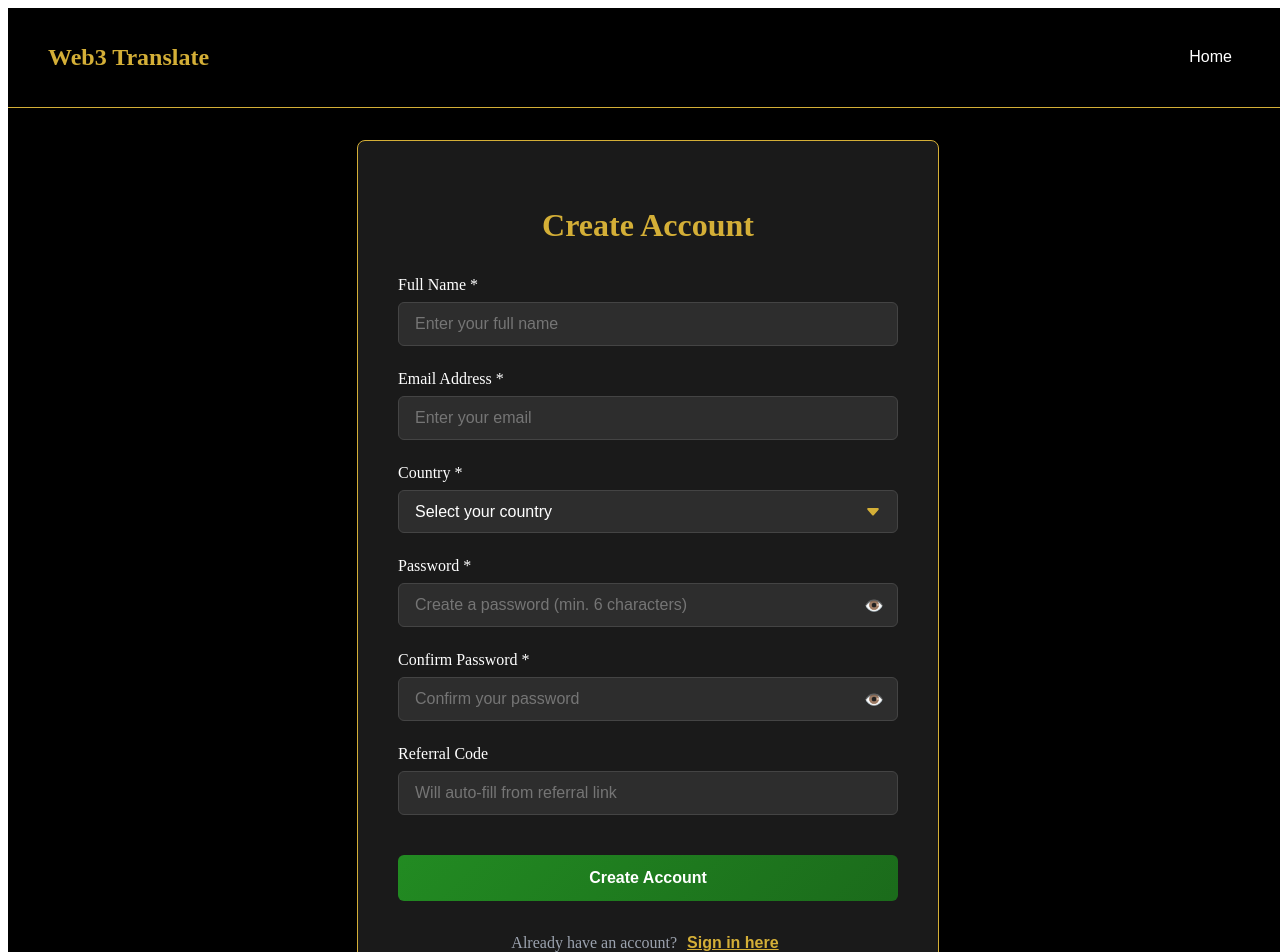
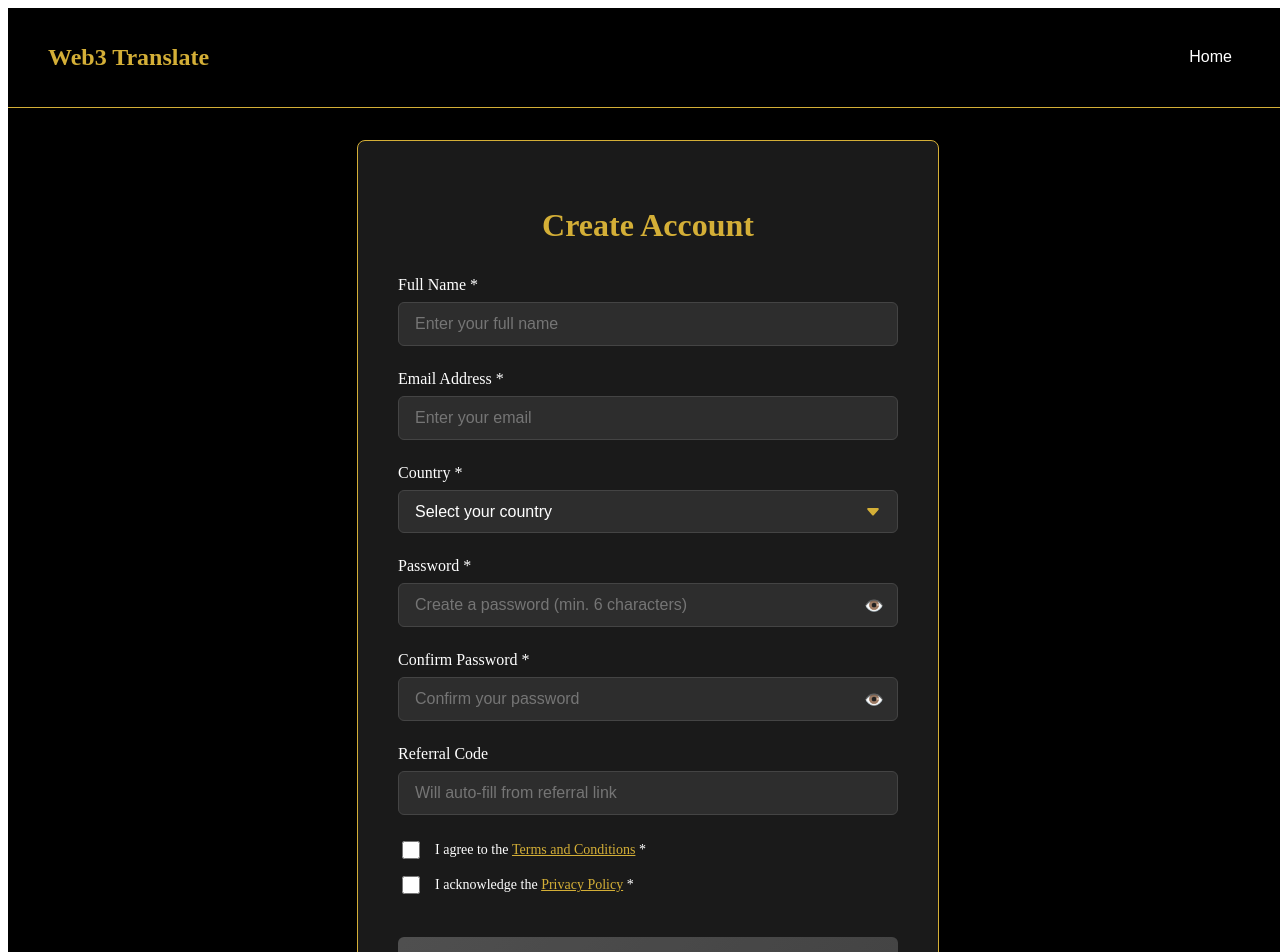
Before and after one commit to lauritalkdev/web3-translation-website, a React (Vite) app: page /register in a window 1280 px wide. Shown: the top 952 px of the page. Built offline with nearby package versions, Linux system fonts and the light colour scheme.

Commit message:
updated the Register page

```diff
--- a/src/pages/Register.tsx
+++ b/src/pages/Register.tsx
@@ -16,6 +16,8 @@ export default function Register() {
   const [showPassword, setShowPassword] = useState(false);
   const [showConfirmPassword, setShowConfirmPassword] = useState(false);
   const [loading, setLoading] = useState(false);
+  const [agreedToTerms, setAgreedToTerms] = useState(false);
+  const [agreedToPrivacy, setAgreedToPrivacy] = useState(false);
 
   // Auto-copy referral code from URL
   useEffect(() => {
@@ -53,6 +55,12 @@ export default function Register() {
       return;
     }
 
+    if (!agreedToTerms || !agreedToPrivacy) {
+      alert('Please agree to the Terms and Conditions and Privacy Policy to continue.');
+      setLoading(false);
+      return;
+    }
+
     try {
       console.log('🚀 ===== REGISTRATION START =====');
       console.log('📋 Form data:', {
@@ -64,15 +72,13 @@ export default function Register() {
       });
 
       // STEP 1: Create auth user with Supabase
-      // Store the referral code in user_metadata
       const { data, error } = await supabase.auth.signUp({
         email: formData.email.trim(),
         password: formData.password,
         options: {
           data: {
             full_name: formData.fullName.trim(),
-            country: formData.country,
-            referral_code: formData.referralCode.trim() || null // Store here for reference
+            country: formData.country
           }
         }
       });
@@ -90,63 +96,52 @@ export default function Register() {
         return;
       }
 
+      if (!data.user) {
+        alert('Registration failed. Please try again.');
+        setLoading(false);
+        return;
+      }
+
       console.log('✅ Auth user created:', data.user?.id);
-      console.log('🏷️  Metadata stored:', data.user?.user_metadata);
 
-      // STEP 2: Wait a moment for Supabase to create the profile automatically
-      // Then update the profile with the referral code to trigger our database function
-      if (data.user?.id) {
-        // Wait 500ms to ensure profile is created by Supabase
-        await new Promise(resolve => setTimeout(resolve, 500));
+      // STEP 2: Process referral code if provided
+      if (formData.referralCode.trim()) {
+        console.log('🔗 Processing referral code:', formData.referralCode);
 
-        console.log('🔄 Updating profile with referral code...');
+        // Wait a moment for profile to be created by trigger
+        await new Promise(resolve => setTimeout(resolve, 1000));
 
-        // Update the profile to add the referral code
-        // This will trigger our handle_registration_referral() function
-        const { error: updateError } = await supabase
-          .from('profiles')
-          .update({
-            referral_code: formData.referralCode.trim() || null,
-            full_name: formData.fullName.trim()
-          })
-          .eq('id', data.user.id)
-          .select();
-
-        if (updateError) {
-          console.error('❌ Profile update error:', updateError);
-
-          // If update fails, try the RPC function approach
-          if (formData.referralCode.trim()) {
-            console.log('🔄 Trying RPC function approach...');
-            const { error: rpcError } = await supabase.rpc(
-              'process_user_referral',
-              {
+        try {
+          const { data: referralData, error: referralError } = await supabase
+            .rpc('process_referral_code', {
               p_user_id: data.user.id,
               p_referral_code: formData.referralCode.trim()
+            });
+
+          if (referralError) {
+            console.error('❌ Referral error:', referralError);
+            console.log('⚠️ Referral processing failed, but account created successfully');
+          } else {
+            console.log('✅ Referral processed:', referralData);
           }
-            );
-
-            if (rpcError) {
-              console.error('❌ RPC referral processing error:', rpcError);
-            } else {
-              console.log('✅ Referral processed via RPC');
-            }
+        } catch (refErr) {
+          console.error('❌ Referral processing error:', refErr);
+          // Don't fail registration, just log the error
         }
       } else {
-          console.log('✅ Profile updated with referral code');
-        }
+        console.log('ℹ️ No referral code provided');
       }
 
-      console.log('🎯 Referral code used:', formData.referralCode);
-      console.log('🚀 ===== REGISTRATION COMPLETE =====');
+      console.log('🎉 ===== REGISTRATION COMPLETE =====');
 
       // STEP 3: Show success and redirect
       alert('✅ Account created successfully! Please check your email for verification.');
       navigate('/login');
 
-    } catch (err: any) {
+    } catch (err) {
       console.error('💥 Unexpected error:', err);
-      alert('An unexpected error occurred. Please try again.');
+      const errorMessage = err instanceof Error ? err.message : 'An unexpected error occurred';
+      alert(`Error: ${errorMessage}. Please try again.`);
     } finally {
       setLoading(false);
     }
@@ -551,32 +546,115 @@ export default function Register() {
               )}
             </div>
 
+            {/* Terms and Conditions */}
+            <div style={{ display: 'flex', flexDirection: 'column', gap: '0.75rem' }}>
+              <div style={{ display: 'flex', alignItems: 'flex-start', gap: '0.75rem' }}>
+                <input
+                  type="checkbox"
+                  id="terms"
+                  checked={agreedToTerms}
+                  onChange={(e) => setAgreedToTerms(e.target.checked)}
+                  style={{
+                    width: '18px',
+                    height: '18px',
+                    cursor: 'pointer',
+                    marginTop: '0.125rem',
+                    accentColor: '#D4AF37'
+                  }}
+                  required
+                />
+                <label
+                  htmlFor="terms"
+                  style={{
+                    color: '#ffffff',
+                    fontSize: '0.875rem',
+                    lineHeight: '1.5',
+                    cursor: 'pointer'
+                  }}
+                >
+                  I agree to the{' '}
+                  <a
+                    href="/terms"
+                    target="_blank"
+                    style={{
+                      color: '#D4AF37',
+                      textDecoration: 'underline',
+                      fontWeight: '500'
+                    }}
+                  >
+                    Terms and Conditions
+                  </a>
+                  {' *'}
+                </label>
+              </div>
+
+              <div style={{ display: 'flex', alignItems: 'flex-start', gap: '0.75rem' }}>
+                <input
+                  type="checkbox"
+                  id="privacy"
+                  checked={agreedToPrivacy}
+                  onChange={(e) => setAgreedToPrivacy(e.target.checked)}
+                  style={{
+                    width: '18px',
+                    height: '18px',
+                    cursor: 'pointer',
+                    marginTop: '0.125rem',
+                    accentColor: '#D4AF37'
+                  }}
+                  required
+                />
+                <label
+                  htmlFor="privacy"
+                  style={{
+                    color: '#ffffff',
+                    fontSize: '0.875rem',
+                    lineHeight: '1.5',
+                    cursor: 'pointer'
+                  }}
+                >
+                  I acknowledge the{' '}
+                  <a
+                    href="/privacy"
+                    target="_blank"
+                    style={{
+                      color: '#D4AF37',
+                      textDecoration: 'underline',
+                      fontWeight: '500'
+                    }}
+                  >
+                    Privacy Policy
+                  </a>
+                  {' *'}
+                </label>
+              </div>
+            </div>
+
             {/* Submit Button */}
             <button
               type="submit"
-              disabled={loading}
+              disabled={loading || !agreedToTerms || !agreedToPrivacy}
               style={{
                 width: '100%',
-                background: loading ? 'linear-gradient(135deg, #666666 0%, #555555 100%)' : 'linear-gradient(135deg, #228B22 0%, #1B6B1B 100%)',
+                background: (loading || !agreedToTerms || !agreedToPrivacy) ? 'linear-gradient(135deg, #666666 0%, #555555 100%)' : 'linear-gradient(135deg, #228B22 0%, #1B6B1B 100%)',
                 color: '#ffffff',
                 padding: '0.875rem',
                 borderRadius: '0.375rem',
                 border: 'none',
                 fontWeight: 'bold',
-                cursor: loading ? 'not-allowed' : 'pointer',
+                cursor: (loading || !agreedToTerms || !agreedToPrivacy) ? 'not-allowed' : 'pointer',
                 fontSize: '1rem',
                 marginTop: '1rem',
                 transition: 'all 0.3s ease',
-                opacity: loading ? 0.7 : 1
+                opacity: (loading || !agreedToTerms || !agreedToPrivacy) ? 0.7 : 1
               }}
               onMouseOver={(e) => {
-                if (!loading) {
+                if (!loading && agreedToTerms && agreedToPrivacy) {
                   e.currentTarget.style.transform = 'translateY(-2px)';
                   e.currentTarget.style.boxShadow = '0 5px 15px rgba(34, 139, 34, 0.4)';
                 }
               }}
               onMouseOut={(e) => {
-                if (!loading) {
+                if (!loading && agreedToTerms && agreedToPrivacy) {
                   e.currentTarget.style.transform = 'translateY(0)';
                   e.currentTarget.style.boxShadow = 'none';
                 }
```
Lines whose indentation alone changed are shown as unchanged.
